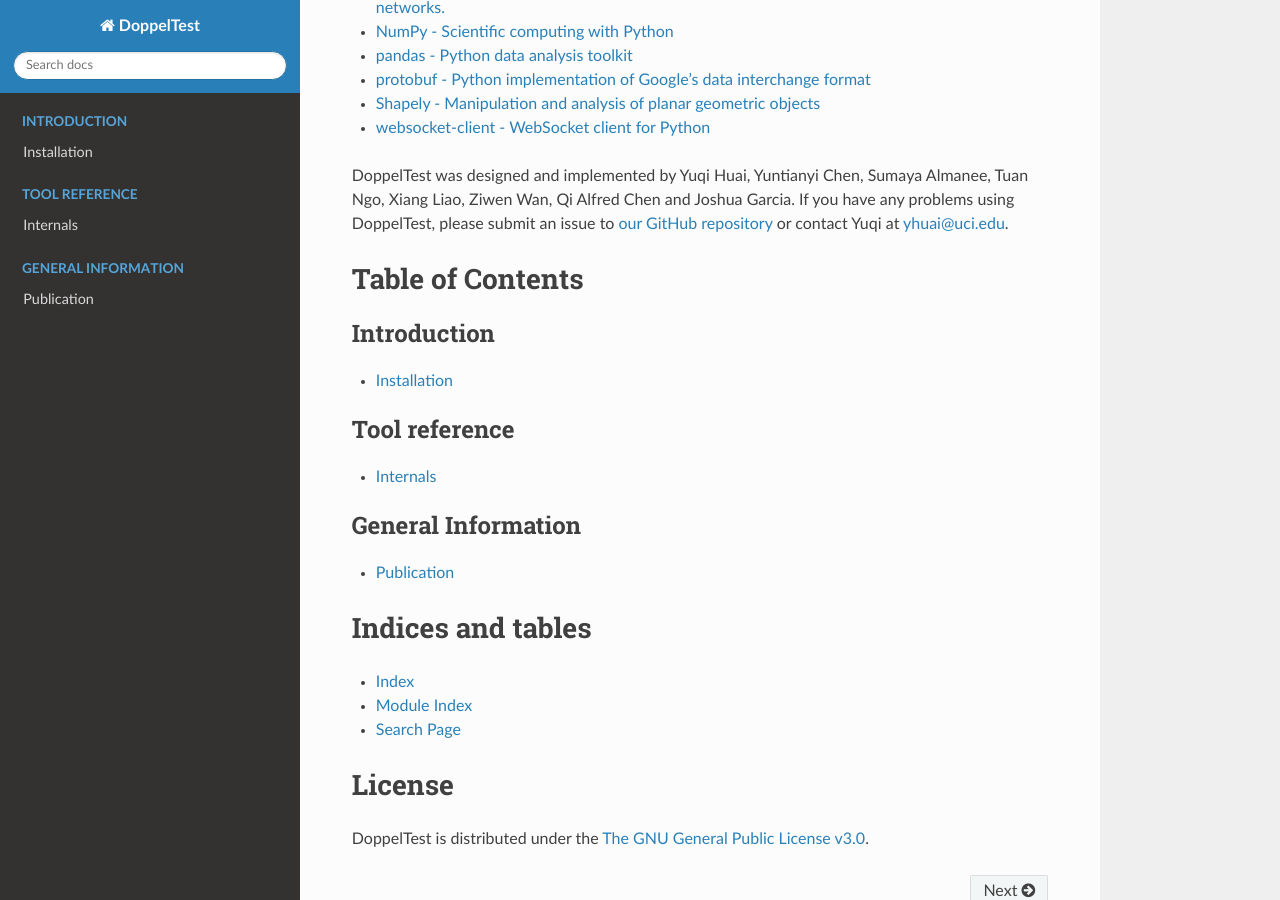
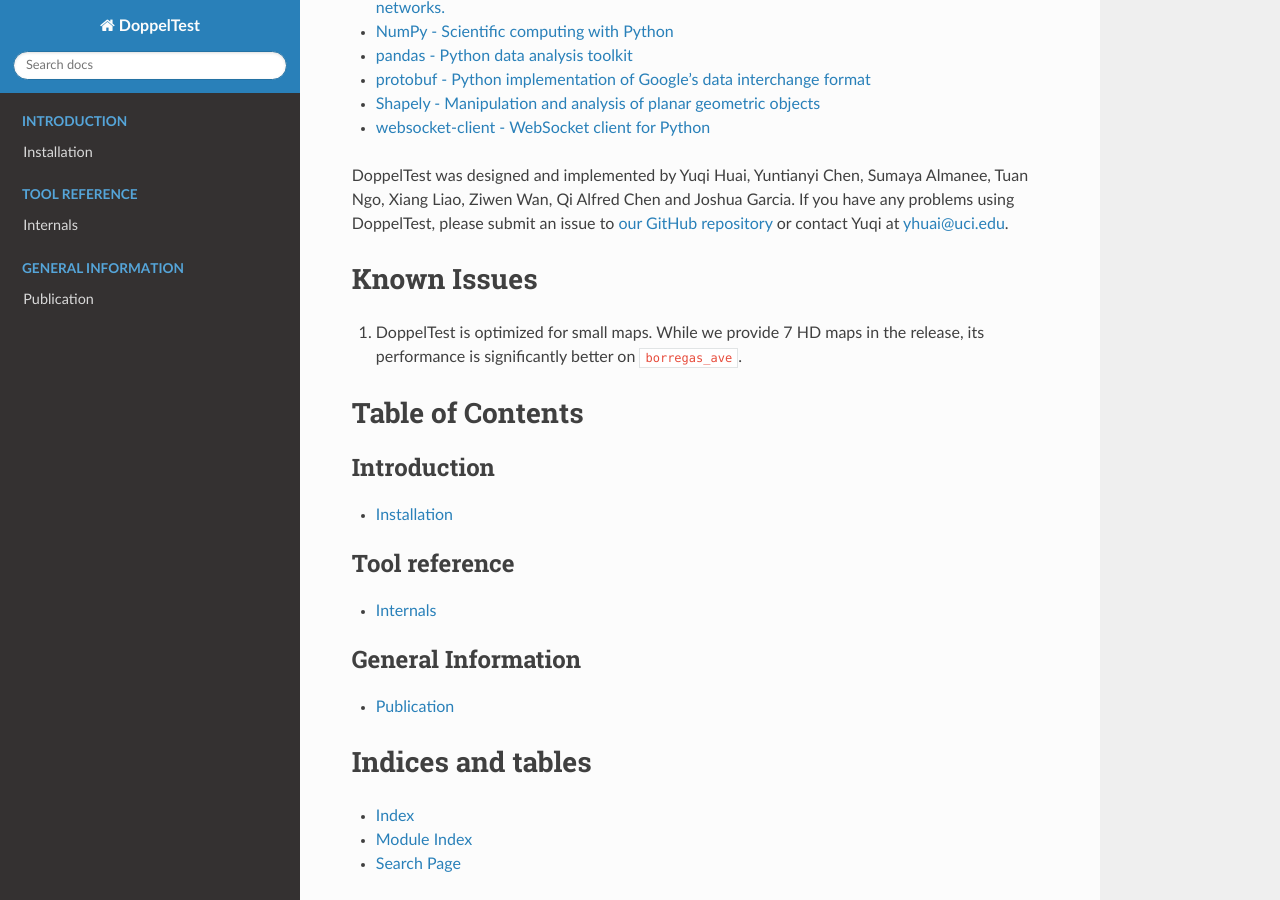
Before and after one commit to Software-Aurora-Lab/DoppelTest, a Sphinx documentation site: the page built from docs/source/index.rst, in a window 1280 px wide and 900 px high, scrolled down 502 px. Built offline with Sphinx 7.4.7 and the Read the Docs theme 2.0.0, drawn with Linux system fonts in a browser that asks for light colours.

Commit message:
added Known Issues section

```diff
--- a/docs/source/index.rst
+++ b/docs/source/index.rst
@@ -19,6 +19,11 @@
 
 
 DoppelTest was designed and implemented by Yuqi Huai, Yuntianyi Chen, Sumaya Almanee, Tuan Ngo, Xiang Liao, Ziwen Wan, Qi Alfred Chen and Joshua Garcia. If you have any problems using DoppelTest, please submit an issue to `our GitHub repository <https://github.com/YuqiHuai/DoppelTest>`_  or contact Yuqi at yhuai@uci.edu.
+
+Known Issues
+============
+1. DoppelTest is optimized for small maps. While we provide 7 HD maps
+   in the release, its performance is significantly better on ``borregas_ave``.
 
 Table of Contents
 =================
```
